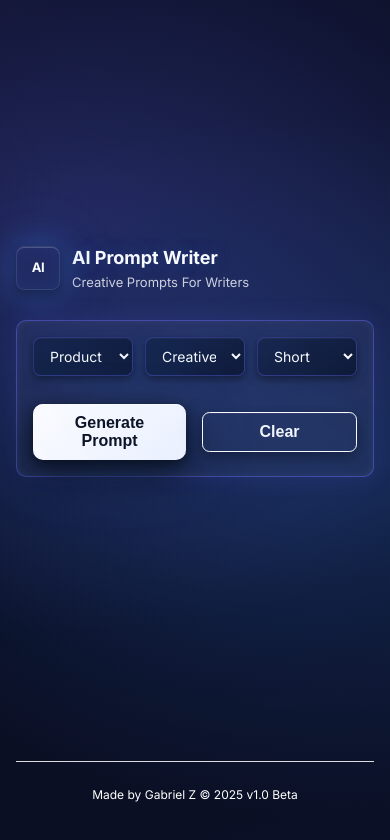
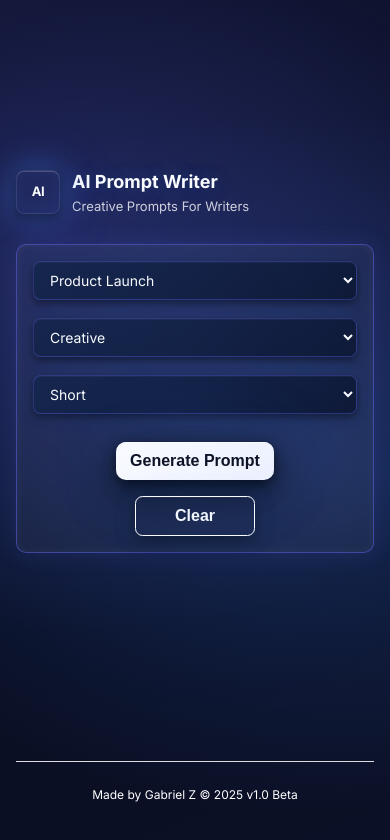
Before and after one commit to gabezigo/AiPromptGenerator, a React (Create React App) app: page / in a window 390 px wide. Shown: the top 840 px of the page. Built offline with nearby package versions, Linux system fonts and the light colour scheme; the HTML template or start-up script is replaced by a standard one.

Commit message:
updating query

```diff
--- a/src/index.css
+++ b/src/index.css
@@ -399,8 +399,17 @@ body::after {
 
 
 /* Responsive */
-@media (max-width: 62.5rem) {
+@media (max-width: 62.5em) {
   .resultCard {
     max-height: 12rem;
   }
 }
+
+@media (max-width: 38em) {
+ .controls, .actions {
+  flex-direction: column;
+ }
+ .actions buttons {
+  width: 100%;
+ }
+}
```
